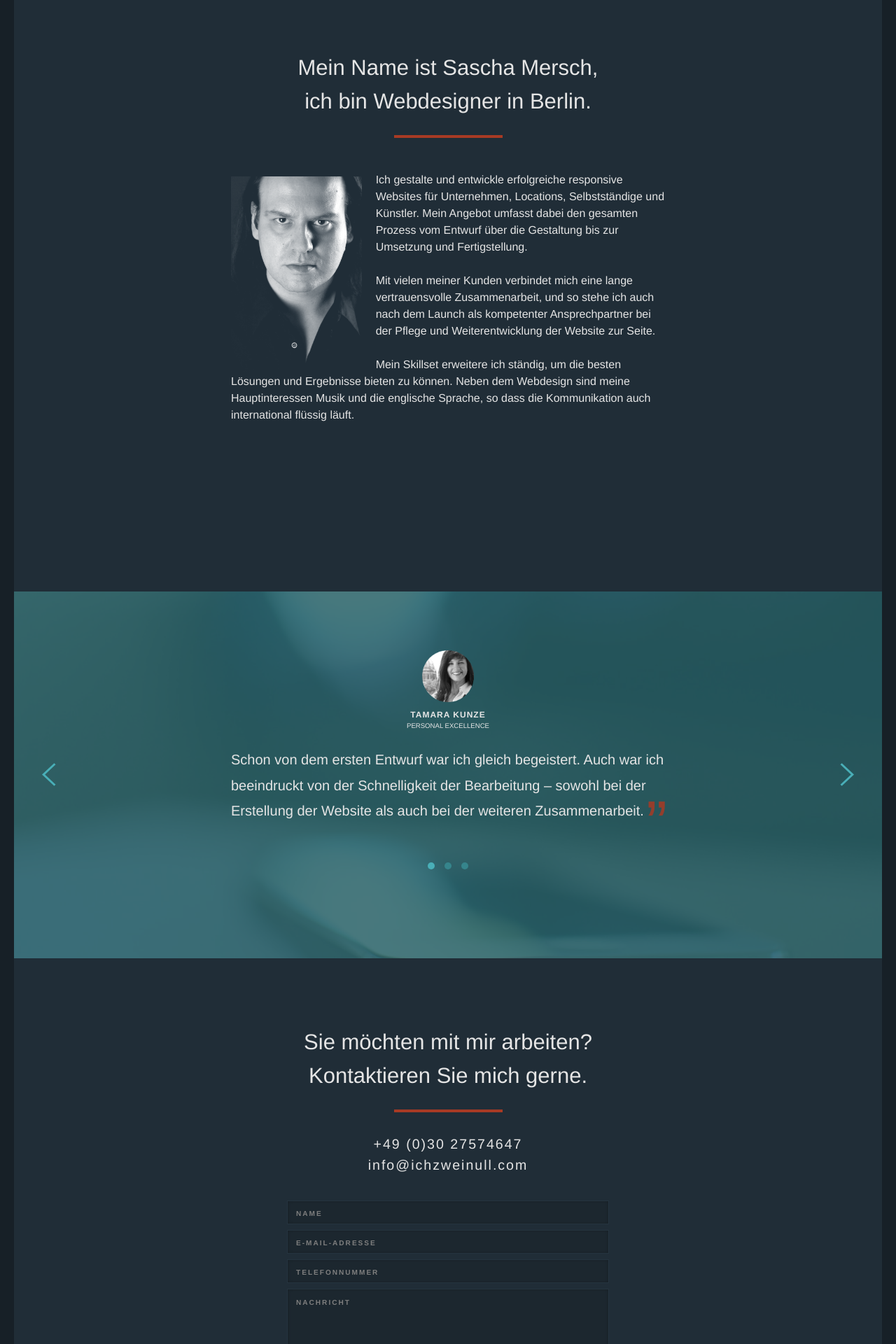
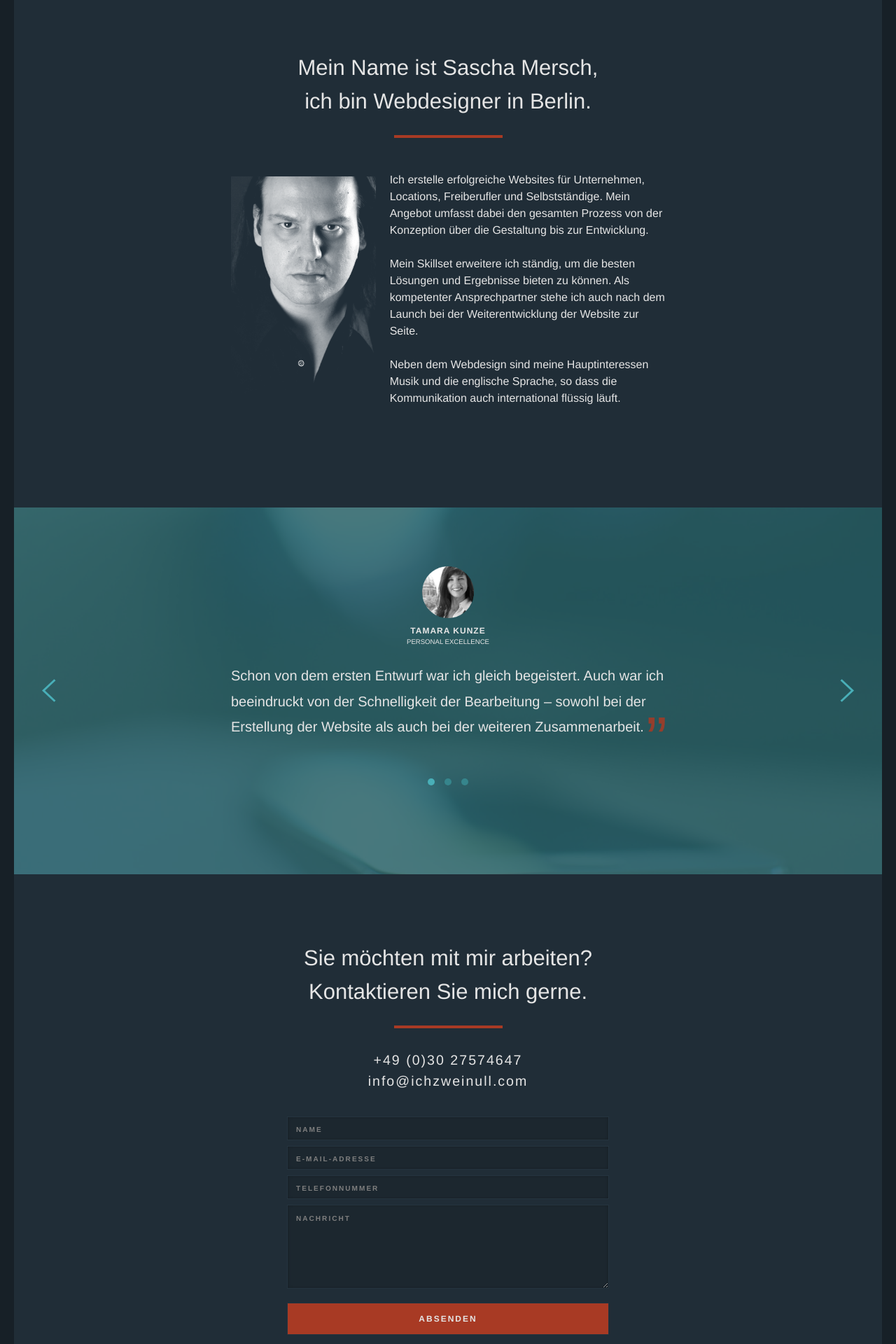
Before and after one commit to rschach/ichzweinull, a Jekyll site: the page built from index.html, in a window 1280 px wide. Shown: the part 2155-4075 px from the top of the page at 70% size. Built offline with Jekyll 4.4.1, drawn with Linux system fonts in a browser that asks for light colours; nearby versions of some CDN libraries; some web fonts are replaced; comment, search, counter and statistics services are not loaded.

Commit message:
About section responsive

```diff
--- a/_includes/about.html
+++ b/_includes/about.html
@@ -7,11 +7,9 @@
     </header>
     <div class="article-container">
       <img src="img/sascha-mersch.png" alt="Sascha Mersch"/>
-      <div class="article-content">
-        <p>Ich gestalte und entwickle erfolgreiche responsive Websites für Unternehmen, Locations, Selbstständige und Künstler. Mein Angebot umfasst dabei den gesamten Prozess vom Entwurf über die Gestaltung bis zur Umsetzung und Fertigstellung.</p>
-        <p>Mit vielen meiner Kunden verbindet mich eine lange vertrauensvolle Zusammenarbeit, und so stehe ich auch nach dem Launch als kompetenter Ansprechpartner bei der Pflege und Weiterentwicklung der Website zur Seite.</p>
-        <p>Mein Skillset erweitere ich ständig, um die besten Lösungen und Ergebnisse bieten zu können. Neben dem Webdesign sind meine Hauptinteressen Musik und die englische Sprache, so dass die Kommunikation auch international flüssig läuft.</p>
-      </div>
+      <p>Ich erstelle erfolgreiche Websites für Unternehmen, Locations, Freiberufler und Selbstständige. Mein Angebot umfasst dabei den gesamten Prozess von der Konzeption über die Gestaltung bis zur Entwicklung.</p>
+      <p>Mein Skillset erweitere ich ständig, um die besten Lösungen und Ergebnisse bieten zu können. Als kompetenter Ansprechpartner stehe ich auch nach dem Launch bei der Weiterentwicklung der Website zur Seite.</p>
+      <p>Neben dem Webdesign sind meine Hauptinteressen Musik und die englische Sprache, so dass die Kommunikation auch international flüssig läuft.</p>
     </div>
   </article>
   {% include clients.html %}
--- a/_sass/1-base/_typography.sass
+++ b/_sass/1-base/_typography.sass
@@ -24,7 +24,7 @@ p
   line-height: 1.625em
   margin: 1.5em 0
   text-align: center
-  +media($small)
+  +media($medium)
     font-size: $base-font-size
     line-height: $base-line-height
 
--- a/_sass/1-base/_vars.sass
+++ b/_sass/1-base/_vars.sass
@@ -42,6 +42,7 @@ $container-large-width: 465px
 
 // Article
 $article-initial-width: calc(100% - 40px)
+$article-medium-width: 66.66%
 $article-max-width: 50%
 
 // Content
--- a/css/main.css
+++ b/css/main.css
@@ -2596,7 +2596,7 @@ p {
   line-height: 1.625em;
   margin: 1.5em 0;
   text-align: center; }
-  @media screen and (min-width: 600px) {
+  @media screen and (min-width: 800px) {
     p {
       font-size: 1em;
       line-height: 1.5; } }
@@ -3319,19 +3319,25 @@ figure {
       padding: 48px 0 0; }
   .about .article-container {
     overflow: hidden;
-    margin: 48px auto 216px;
+    margin: 48px auto 60px;
     max-width: calc(100% - 40px); }
-    @media screen and (min-width: 1000px) {
+    @media screen and (min-width: 800px) {
+      .about .article-container {
+        margin: 48px auto 120px;
+        max-width: 66.66%; } }
+    @media screen and (min-width: 1200px) {
       .about .article-container {
         max-width: 50%; } }
-    @media screen and (min-width: 600px) {
-      .about .article-container p {
-        text-align: left; } }
-    .about .article-container p:first-of-type {
-      margin-top: 0; }
+    @media screen and (min-width: 1600px) {
+      .about .article-container {
+        margin: 48px auto 170px; } }
+    .about .article-container p {
+      text-align: left; }
+      .about .article-container p:first-of-type {
+        margin-top: 0; }
     .about .article-container img {
-      max-width: calc(33.33% - 20px);
-      margin: 7px 20px 0 0;
+      max-width: 33.33%;
+      margin: 7px 20px 40px 0;
       float: left; }
 
 .contact {
```
Also changed, not shown: _sass/3-layout/_about.sass (+12 -6 lines).
